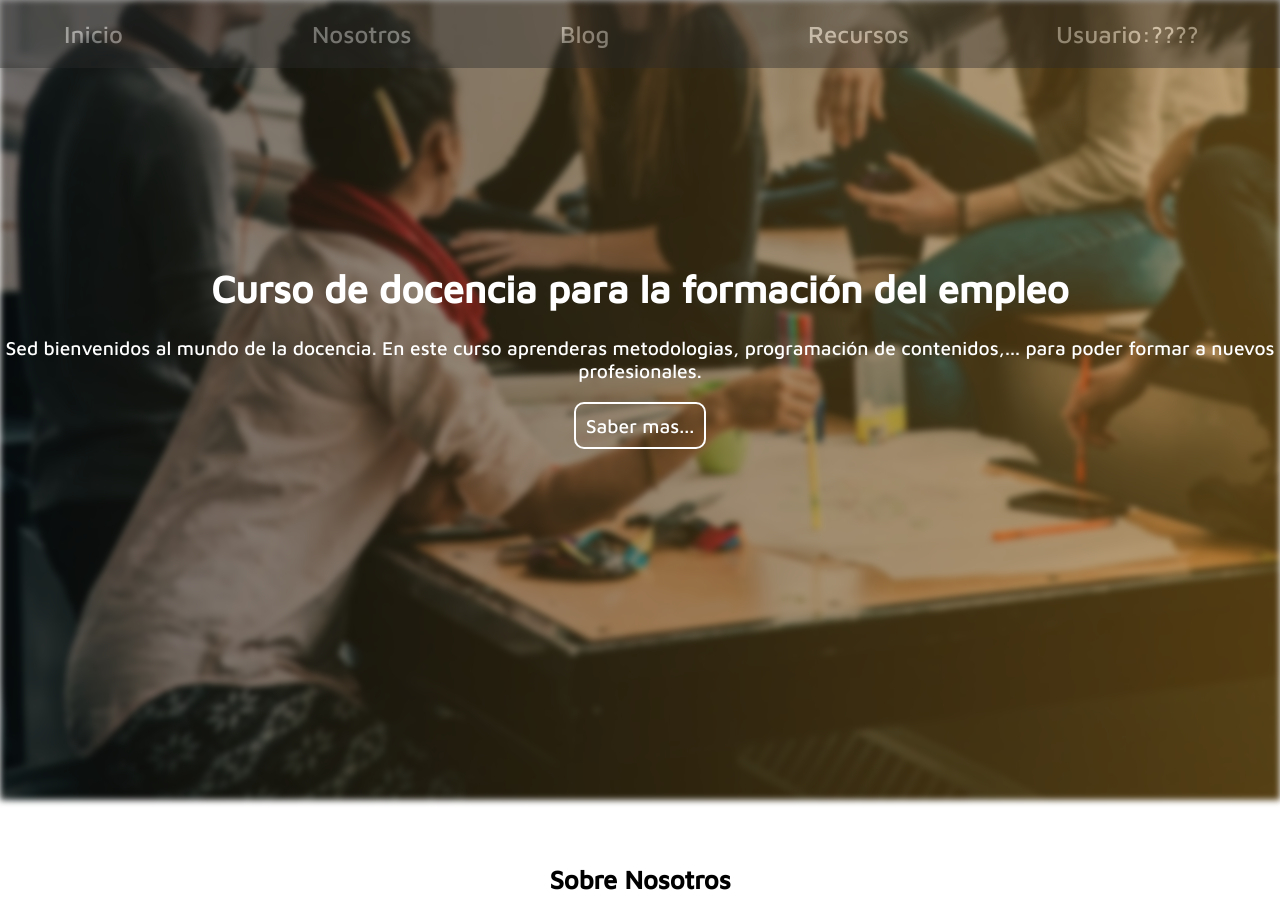
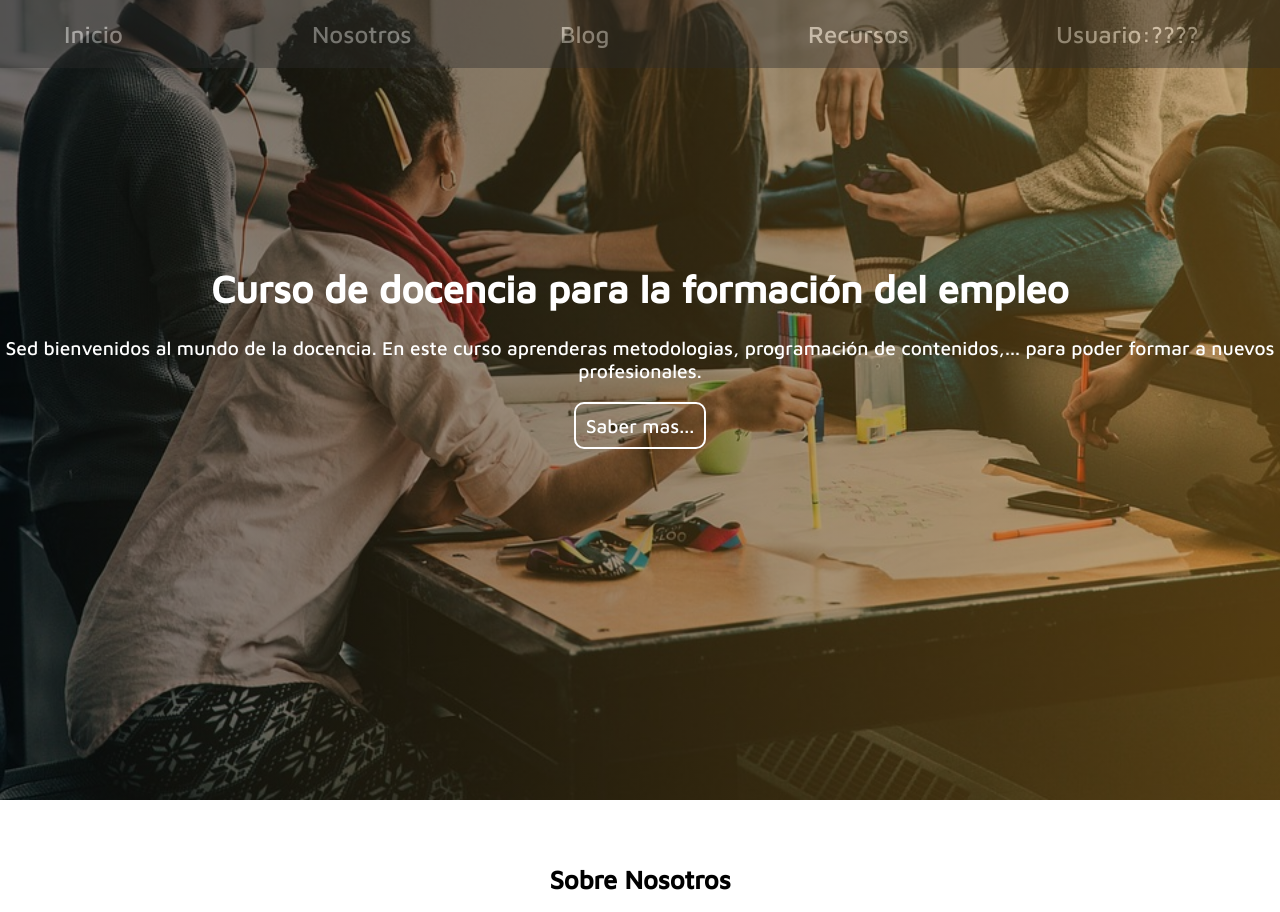
Before and after one commit to MarcosTorreiro/Docencia, a PHP site: page /html/index.html in a window 1280 px wide. Shown: the top 912 px of the page. Run offline with PHP 8.4, Linux system fonts and the light colour scheme; some libraries are stand-ins or nearby versions.

Commit message:
bug fixed

```diff
--- a/css/index.css
+++ b/css/index.css
@@ -1,7 +1,6 @@
 body{
   margin: 0;
   padding: 0;
-  height: 2900px;
   font-family: 'MavenPro-Medium';
 }
 
@@ -54,7 +53,6 @@ transition: 0.75s opacity;
   background: url('../other/img/people.jpg') no-repeat 50% 50%;
   background-size: cover;
   background-attachment: fixed;
-  filter: blur(3px);
 }
 
 .capa-gradiente{
@@ -99,7 +97,7 @@ article img{
 }
 
 #mapa{
-  width: 500px;
+  width: 400px;
   height: 300px;
 }
 
```
Also changed, not shown: other/img/F0000000193_30_11_41_43.gerencia.academia_postal_logo.png (added).
